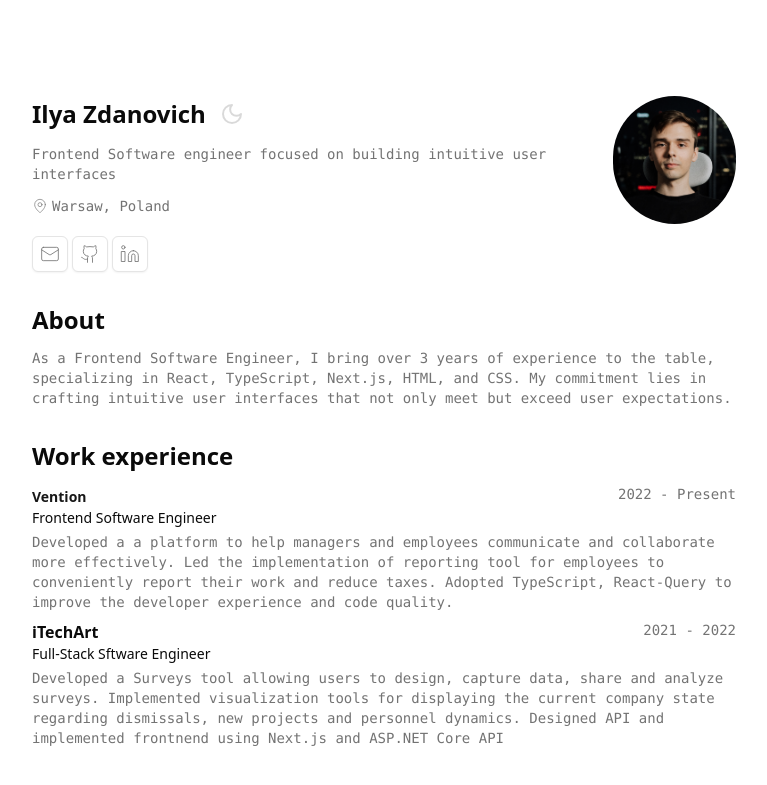
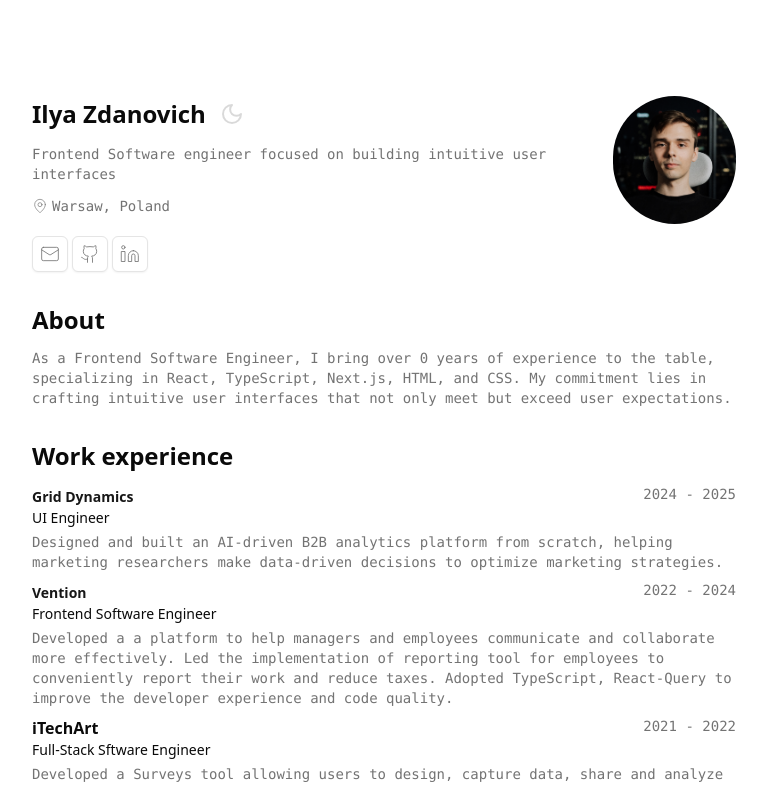
Before and after one commit to tryonelove/tryonelove.app, a Next.js app: page / in a window 1280 px wide. Shown: the top 785 px of the page, without its empty margins (256-1023 px from the left). Built offline with nearby package versions, Linux system fonts and the light colour scheme.

Commit message:
update cv

```diff
--- a/pages/index.tsx
+++ b/pages/index.tsx
@@ -3,7 +3,6 @@
 import { SecondaryText } from '../components/ui/text';
 import Image from 'next/image';
 import avatar from 'public/avatar.jpg';
-import { DateTime } from 'luxon';
 import { ContactIconButton } from '../components/ui/contact';
 import {
   Timeline,
@@ -18,6 +17,7 @@
 import { Button } from '@/components/ui/button';
 import { ThemeToggle } from '@/components/ui/theme-toggle';
 import { WorkExperienceTimeline } from '@/components/ui/work-experience-timeline';
+import { DateTime } from 'luxon';
 
 export default function Home() {
   return (
@@ -75,7 +75,7 @@
       <Section>
         <SectionTitle>About</SectionTitle>
         <SecondaryText>
-          As a Frontend Software Engineer, I bring over 3 years of experience to
+          As a Frontend Software Engineer, I bring over {DateTime.fromObject({ year: 2021 }).diffNow().years} years of experience to
           the table, specializing in React, TypeScript, Next.js, HTML, and CSS.
           My commitment lies in crafting intuitive user interfaces that not only
           meet but exceed user expectations.
--- a/work-experience-items.ts
+++ b/work-experience-items.ts
@@ -3,10 +3,22 @@
 
 export const workExperienceItems: WorkExperienceItem[] = [
   {
+    company: 'Grid Dynamics',
+    position: 'UI Engineer',
+    link: 'https://ventionteams.com',
+    startDate: DateTime.fromObject({ year: 2024 }),
+    endDate: DateTime.fromObject({ year: 2025 }),
+    description: `
+      Designed and built an AI-driven B2B analytics platform from scratch, helping marketing researchers make
+data-driven decisions to optimize marketing strategies.
+    `,
+  },
+  {
     company: 'Vention',
     position: 'Frontend Software Engineer',
     link: 'https://ventionteams.com',
     startDate: DateTime.fromObject({ year: 2022 }),
+    endDate: DateTime.fromObject({ year: 2024 }),
     description: `
       Developed a a platform to help managers and employees communicate and collaborate more effectively.
       Led the implementation of reporting tool for employees to conveniently report their work and reduce taxes.
```
